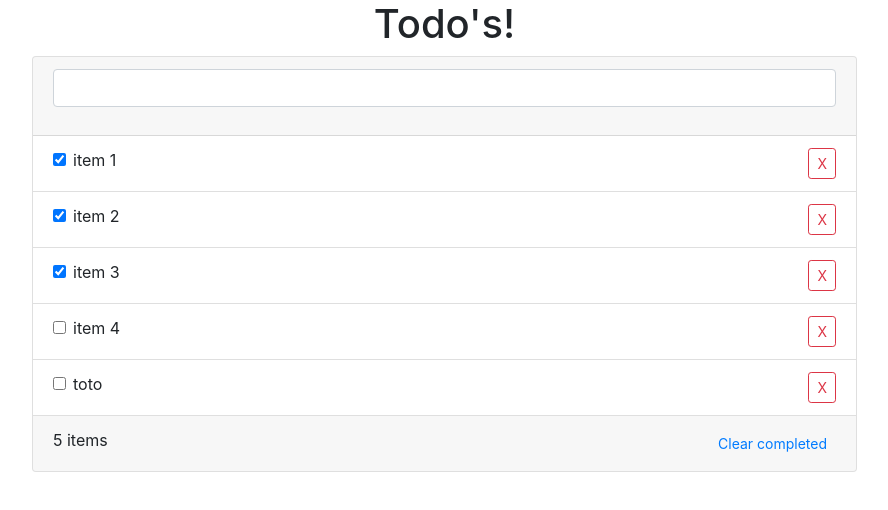
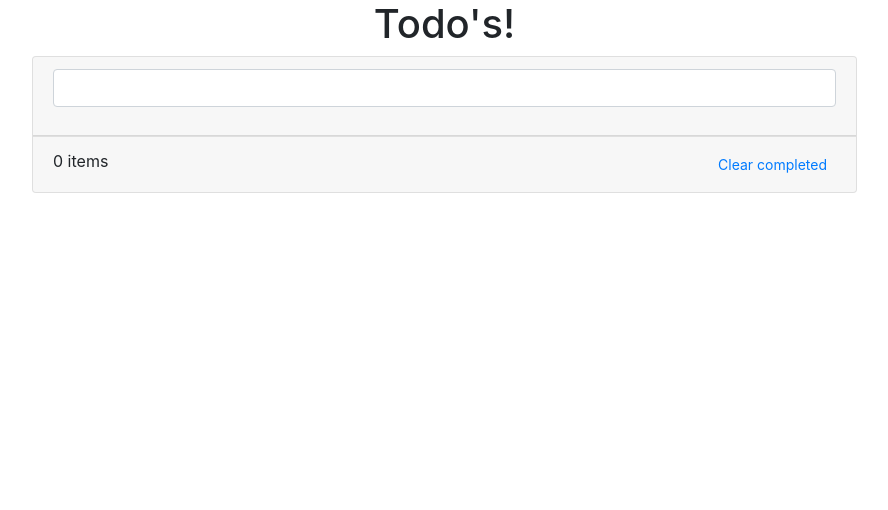
Before and after one commit to mellexmas/todo-list, an Angular app: page / in a window 1280 px wide. Shown: the top 510 px of the page, without its empty margins (53-941 px from the left). Built offline with nearby package versions, Linux system fonts and the light colour scheme.

Commit message:
fin de journée clear

```diff
--- a/src/app/app.component.html
+++ b/src/app/app.component.html
@@ -50,7 +50,7 @@
                     <div>
                         {{todoArray.length}} items
                     </div>
-                    <button class="btn btn-sm btn-link">
+                    <button class="btn btn-sm btn-link" (click)="clearCompleted()">
                         Clear completed
                     </button>
 
--- a/src/app/app.component.ts
+++ b/src/app/app.component.ts
@@ -10,30 +10,7 @@ export class AppComponent {
   title = 'todo-list';
 
 
-  public todoArray: Array<TodoItem> = [
-    {
-      title : 'item 1',
-      checked: true,
-    },
-    {
-      title : 'item 2',
-      checked: true,
-    },
-    {
-      title : 'item 3',
-      checked: true,
-    },
-    {
-      title : 'item 4',
-      checked: false,
-    },
-    {
-      title : 'toto',
-      checked: false,
-    }
-
-
-  ];
+  public todoArray: Array<TodoItem> = [];
 
   public addItem($event: KeyboardEvent): void {
     if ($event.code === 'Enter') {
@@ -46,8 +23,8 @@ export class AppComponent {
 
         if (str !== '') {
           this.todoArray.push({
-            title : str,
-            checked : false,
+            title: str,
+            checked: false,
           });
           $input.value = '';
         }
@@ -63,7 +40,7 @@ export class AppComponent {
   }
 
 
-public removeItem(index : number): void {
+  public removeItem(index: number): void {
     //$event:MouseEvent : pas utilisé alors on peut enlever et du html aussi
     //const index = this.todoArray.indexOf(item);//recupere l'index du 1er element trouvé
     // console.log(item);
@@ -76,6 +53,23 @@ public removeItem(index : number): void {
     this.todoArray.pop();
   }*/
 
+  public clearCompleted(): void {
+    //console.log("click récupéré");
+    //SOLUCE AYMERIC
+    /* for (let i =0 ; i < this.todoArray.length -1; i > = 0 ; i--){
+       //boucle à l'envers on part de la fin du tabeau comme ça les ID ne foirent pas
+      if(this.todoArray[i].checked === true){
+        this.todoArray.splice(i, 1);
+      }
+    } */
+    //3eme méthode FILTER
+    this.todoArray = this.todoArray.filter((item: TodoItem) => {
+      return !item.checked;
+      //return true if you want to keep the element in the new array
+      //return false if you want to remove the element from the new array.
+    })
+
+  }
 
 
 }
```
Lines whose indentation alone changed are shown as unchanged.
